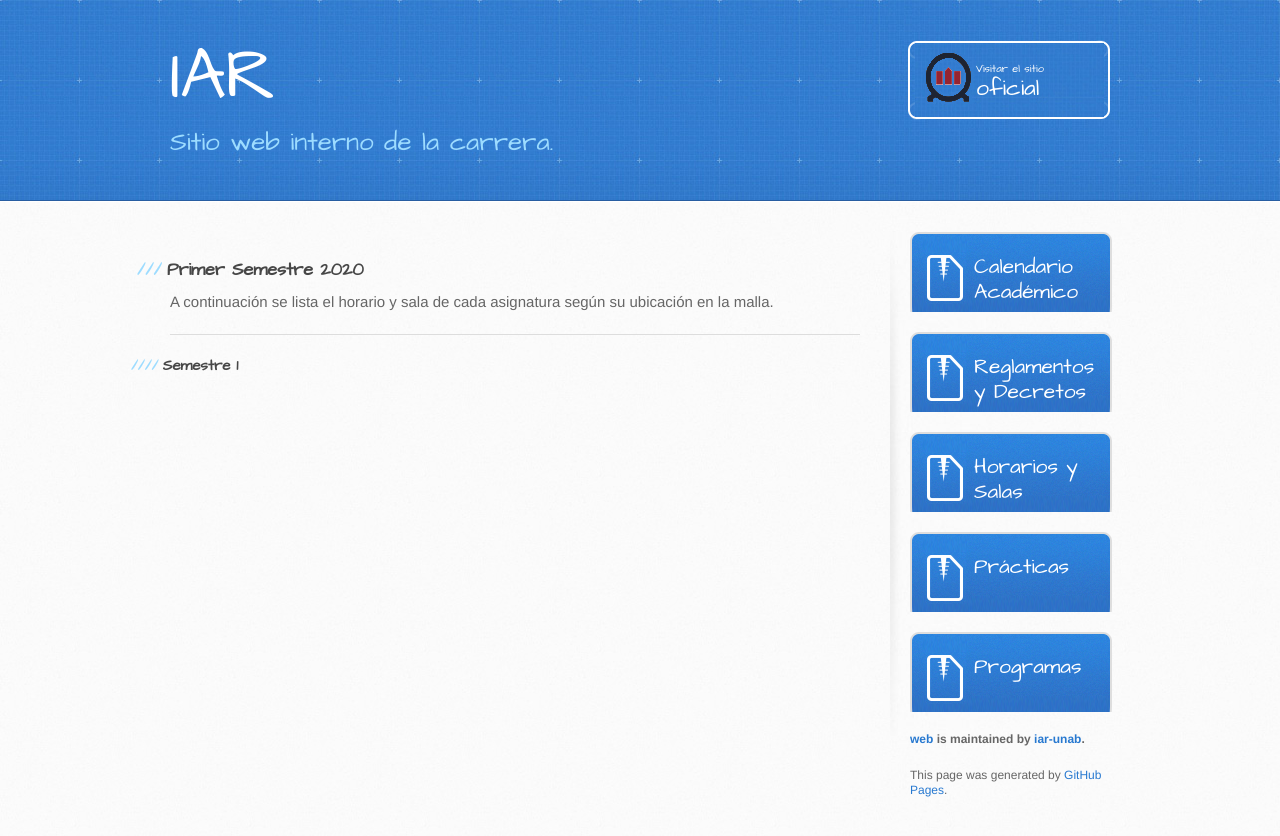
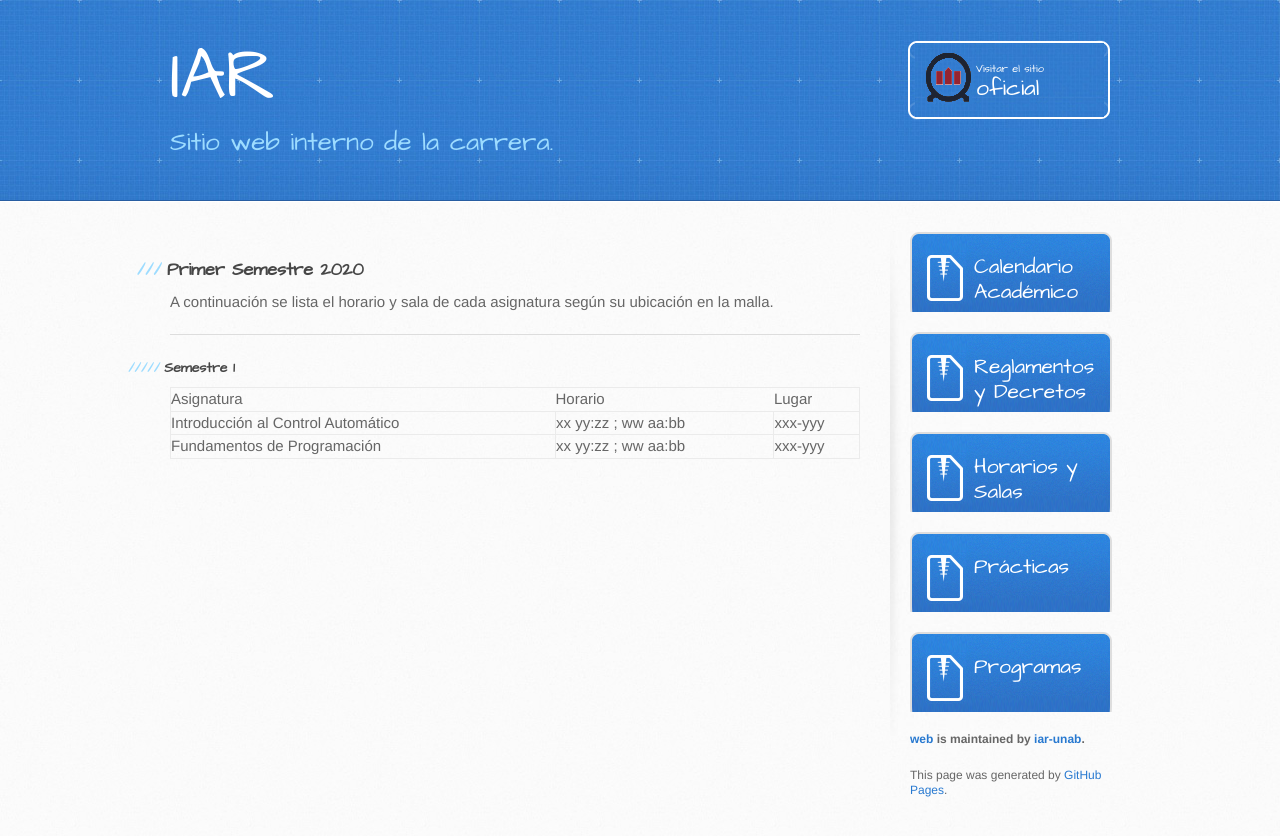
Before and after one commit to iar-unab/web, a Jekyll site: the page built from horarios/index.md, in a window 1280 px wide. Shown: the top 836 px of the page. Built offline with Jekyll 4.4.1, drawn with Linux system fonts in a browser that asks for light colours; our own code applies the rules of GitHub Pages for plain Markdown files.

Commit message:
including all subsections

```diff
--- a/horarios/index.md
+++ b/horarios/index.md
@@ -7,4 +7,9 @@ A continuación se lista el horario y sala de cada asignatura según su ubicaci
 
 * * *
 
-#### Semestre 1
+##### Semestre 1
+
+| Asignatura                         | Horario             | Lugar    |
+|:-----------------------------------|:--------------------|:---------|
+| Introducción al Control Automático | xx yy:zz ; ww aa:bb | xxx-yyy  |
+| Fundamentos de Programación        | xx yy:zz ; ww aa:bb | xxx-yyy  |
```
Also changed, not shown: programas/index.md (added, +7 -0 lines).
